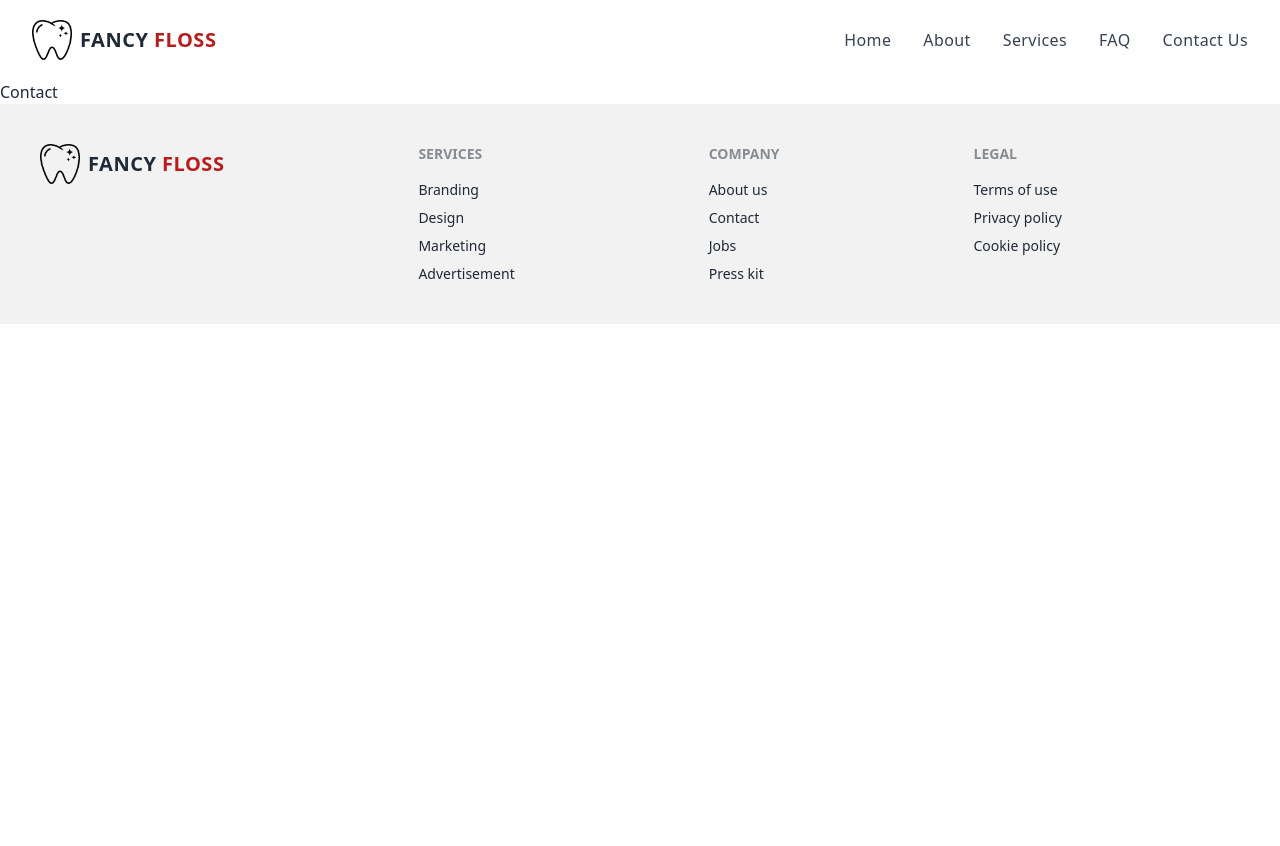
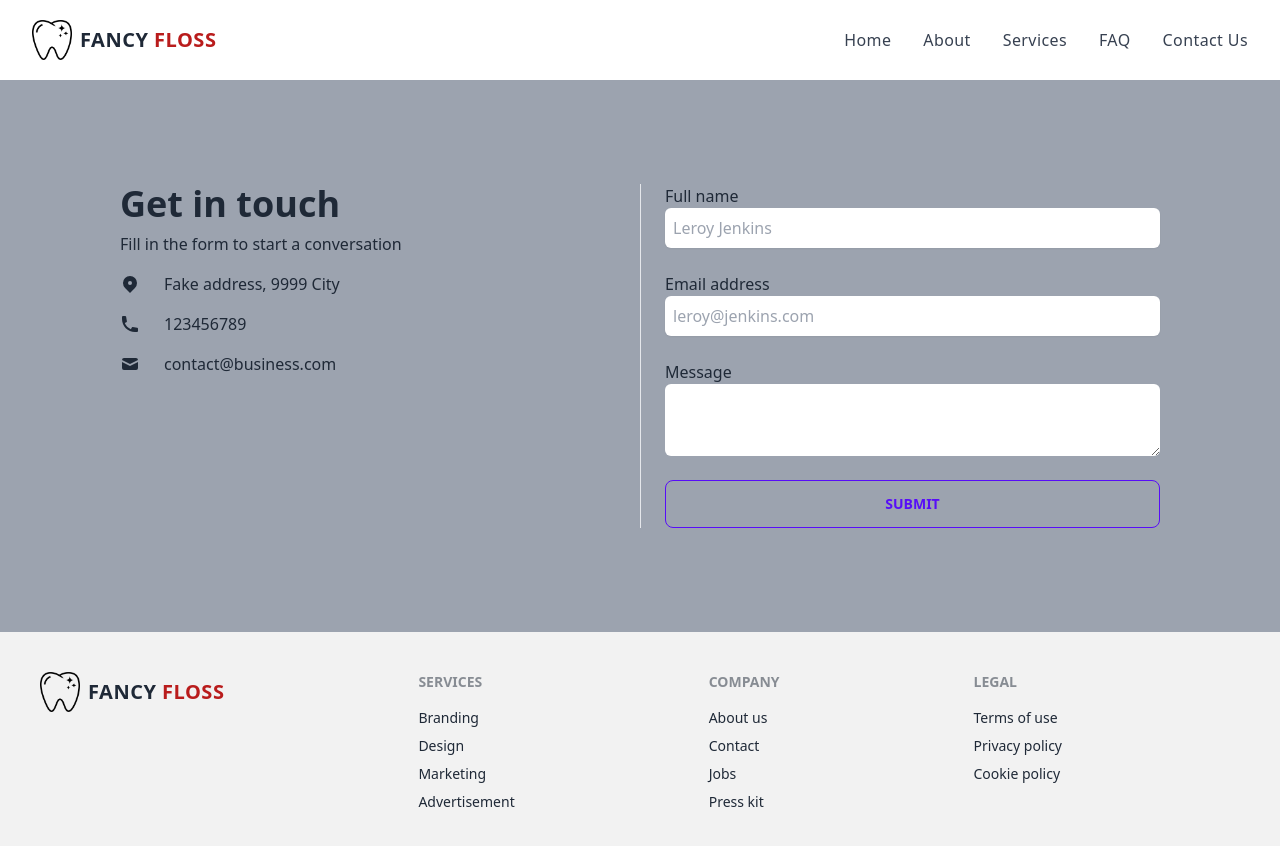
Before and after one commit to xnafi/Fancy-Floss-Client, a React (Create React App) app: page /contact in a window 1280 px wide. Shown: the top 846 px of the page. Before the commit the page ends 800 px from the top, so only its background shows below. Built offline with nearby package versions, Linux system fonts and the light colour scheme; no server answers; a web font is replaced by a local one.

Commit message:
faq and contact done

```diff
--- /dev/null
+++ b/src/components/Appoinment.jsx
@@ -0,0 +1,49 @@
+import React from 'react'
+
+const Appoinment = () => {
+    return (
+        <section className="px-2 dark:bg-gray-800 dark:text-gray-50">
+            <h3 className='text-center my-6 md:text-4xl uppercase font-bold '>Appoinment</h3>
+            <form novalidate="" action="" className="container flex flex-col mx-auto space-y-12 ng-untouched ng-pristine ng-valid">
+                <fieldset className="grid grid-cols-4 gap-6 p-6 rounded-md shadow-sm dark:bg-gray-900 bg-slate-400 text-white">
+                    <div className="space-y-2 col-span-full lg:col-span-1">
+                        <p className="font-medium">Personal Inormation</p>
+                        <p className="text-xs">Lorem ipsum dolor sit, amet consectetur adipisicing elit. Adipisci fuga autem eum!</p>
+                    </div>
+                    <div className="grid grid-cols-6 gap-4 col-span-full lg:col-span-3">
+                        <div className="col-span-full sm:col-span-3">
+                            <label for="firstname" className="text-sm">First name</label>
+                            <input id="firstname" type="text" placeholder="First name" className="w-full rounded-md focus:ring focus:ring-opacity-75 focus:ring-violet-400 dark:border-gray-700 dark:text-gray-900" />
+                        </div>
+                        <div className="col-span-full sm:col-span-3">
+                            <label for="lastname" className="text-sm">Last name</label>
+                            <input id="lastname" type="text" placeholder="Last name" className="w-full rounded-md focus:ring focus:ring-opacity-75 focus:ring-violet-400 dark:border-gray-700 dark:text-gray-900" />
+                        </div>
+                        <div className="col-span-full sm:col-span-3">
+                            <label for="email" className="text-sm">Email</label>
+                            <input id="email" type="email" placeholder="Email" className="w-full rounded-md focus:ring focus:ring-opacity-75 focus:ring-violet-400 dark:border-gray-700 dark:text-gray-900" />
+                        </div>
+                        <div className="col-span-full">
+                            <label for="address" className="text-sm">Address</label>
+                            <input id="address" type="text" placeholder="" className="w-full rounded-md focus:ring focus:ring-opacity-75 focus:ring-violet-400 dark:border-gray-700 dark:text-gray-900" />
+                        </div>
+                        <div className="col-span-full sm:col-span-2">
+                            <label for="city" className="text-sm">City</label>
+                            <input id="city" type="text" placeholder="" className="w-full rounded-md focus:ring focus:ring-opacity-75 focus:ring-violet-400 dark:border-gray-700 dark:text-gray-900" />
+                        </div>
+                        <div className="col-span-full sm:col-span-2">
+                            <label for="state" className="text-sm">State / Province</label>
+                            <input id="state" type="text" placeholder="" className="w-full rounded-md focus:ring focus:ring-opacity-75 focus:ring-violet-400 dark:border-gray-700 dark:text-gray-900" />
+                        </div>
+                        <div className="col-span-full sm:col-span-2">
+                            <label for="zip" className="text-sm">ZIP / Postal</label>
+                            <input id="zip" type="text" placeholder="" className="w-full rounded-md focus:ring focus:ring-opacity-75 focus:ring-violet-400 dark:border-gray-700 dark:text-gray-900" />
+                        </div>
+                    </div>
+                </fieldset>
+            </form>
+        </section>
+    )
+}
+
+export default Appoinment
--- a/src/components/Contact.jsx
+++ b/src/components/Contact.jsx
@@ -2,7 +2,50 @@ import React from 'react'
 
 const Contact = () => {
     return (
-        <div>Contact</div>
+        <section className="py-6 dark:bg-gray-800 dark:text-gray-50 bg-gray-400">
+            <div className="grid max-w-6xl grid-cols-1 px-6 mx-auto lg:px-8 md:grid-cols-2 md:divide-x md:py-20 py-10">
+                <div className="py-6 md:py-0 md:px-6">
+                    <h1 className="text-4xl font-bold">Get in touch</h1>
+                    <p className="pt-2 pb-4">Fill in the form to start a conversation</p>
+                    <div className="space-y-4">
+                        <p className="flex items-center">
+                            <svg xmlns="http://www.w3.org/2000/svg" viewBox="0 0 20 20" fill="currentColor" className="w-5 h-5 mr-2 sm:mr-6">
+                                <path fillRule="evenodd" d="M5.05 4.05a7 7 0 119.9 9.9L10 18.9l-4.95-4.95a7 7 0 010-9.9zM10 11a2 2 0 100-4 2 2 0 000 4z" clipRule="evenodd"></path>
+                            </svg>
+                            <span>Fake address, 9999 City</span>
+                        </p>
+                        <p className="flex items-center">
+                            <svg xmlns="http://www.w3.org/2000/svg" viewBox="0 0 20 20" fill="currentColor" className="w-5 h-5 mr-2 sm:mr-6">
+                                <path d="M2 3a1 1 0 011-1h2.153a1 1 0 01.986.836l.74 4.435a1 1 0 01-.54 1.06l-1.548.773a11.037 11.037 0 006.105 6.105l.774-1.548a1 1 0 011.059-.54l4.435.74a1 1 0 01.836.986V17a1 1 0 01-1 1h-2C7.82 18 2 12.18 2 5V3z"></path>
+                            </svg>
+                            <span>123456789</span>
+                        </p>
+                        <p className="flex items-center">
+                            <svg xmlns="http://www.w3.org/2000/svg" viewBox="0 0 20 20" fill="currentColor" className="w-5 h-5 mr-2 sm:mr-6">
+                                <path d="M2.003 5.884L10 9.882l7.997-3.998A2 2 0 0016 4H4a2 2 0 00-1.997 1.884z"></path>
+                                <path d="M18 8.118l-8 4-8-4V14a2 2 0 002 2h12a2 2 0 002-2V8.118z"></path>
+                            </svg>
+                            <span>contact@business.com</span>
+                        </p>
+                    </div>
+                </div>
+                <form novalidate="" className="flex flex-col py-6 space-y-6 md:py-0 md:px-6 ng-untouched ng-pristine ng-valid">
+                    <label className="block">
+                        <span className="mb-1">Full name</span>
+                        <input type="text" placeholder="Leroy Jenkins" className="block w-full rounded-md shadow-sm focus:ring focus:ring-opacity-75 focus:ring-violet-400 dark:bg-gray-800 p-2" />
+                    </label>
+                    <label className="block">
+                        <span className="mb-1">Email address</span>
+                        <input type="email" placeholder="leroy@jenkins.com" className="block w-full rounded-md shadow-sm focus:ring focus:ring-opacity-75 focus:ring-violet-400 dark:bg-gray-800 p-2" />
+                    </label>
+                    <label className="block">
+                        <span className="mb-1">Message</span>
+                        <textarea rows="3" className="block w-full rounded-md focus:ring focus:ring-opacity-75 focus:ring-violet-400 dark:bg-gray-800"></textarea>
+                    </label>
+                    <button className="btn btn-outline btn-primary">Submit</button>
+                </form>
+            </div>
+        </section>
     )
 }
 
--- a/src/components/Home.jsx
+++ b/src/components/Home.jsx
@@ -1,4 +1,5 @@
 import React from 'react'
+import Appoinment from './Appoinment'
 
 import Banner from './Banner'
 import ServicesHome from './ServicesHome'
@@ -8,6 +9,7 @@ const Home = () => {
     <>
       <Banner />
       <ServicesHome/>
+      <Appoinment/>
     </>
   )
 }
--- a/src/components/Service.jsx
+++ b/src/components/Service.jsx
@@ -7,7 +7,7 @@ const Service = () => {
 
     return (
         <div className='md:px-10 px-2'>
-            <div className="p-4 shadow-md dark:bg-gray-900 dark:text-gray-100 w-auto bg-gray-400 text-white rounded-lg">
+            <div className="p-4 shadow-md dark:bg-gray-900 dark:text-gray-100 w-auto bg-gray-400 text-white rounded-lg my-10">
                 <div className="flex justify-between pb-4 border-bottom">
                     <div className="flex items-center">
                         <a rel="noopener noreferrer" href="#" className="mb-0 capitalize dark:text-gray-100">Photography</a>
@@ -16,7 +16,7 @@ const Service = () => {
                 </div>
                 <div className="space-y-4">
                     <div className="space-y-2">
-                        <img src={image_1} alt="" className="block object-cover object-center w-full rounded-md h-72 dark:bg-gray-500" />
+                        <img src={image_1} alt="" className="block object-cover object-center w-full rounded-md h-72 dark:bg-gray-400" />
                     </div>
                     <div className="space-y-2">
                         <a rel="noopener noreferrer" href="#" className="block">
--- a/src/components/Services.jsx
+++ b/src/components/Services.jsx
@@ -18,7 +18,7 @@ const Services = () => {
           {
             services.map(data =>
 
-              <article key={data._id} className="flex flex-col dark:bg-gray-900 bg-slate-500 text-white rounded-lg p-3">
+              <article key={data._id} className="flex flex-col dark:bg-gray-900 bg-slate-400 text-white rounded-lg p-3">
                 <a rel="noopener noreferrer" href="#" aria-label="Te nulla oportere reprimique his dolorum">
                   {/* <img alt="" className="object-cover w-full h-52 dark:bg-gray-500" src={data.image} /> */}
                   <PhotoProvider>
--- a/src/components/ServicesHome.jsx
+++ b/src/components/ServicesHome.jsx
@@ -21,7 +21,7 @@ const ServicesHome = () => {
                     {
                         service.slice(0, 3).map(data =>
 
-                            <article key={data._id} className="flex flex-col dark:bg-gray-900 bg-slate-500 text-white rounded-lg p-3">
+                            <article key={data._id} className="flex flex-col dark:bg-gray-900 bg-slate-400 text-white rounded-lg p-3">
                                 <a rel="noopener noreferrer" href="#" aria-label="Te nulla oportere reprimique his dolorum">
                                     <img alt="" className="object-cover w-full h-52 dark:bg-gray-500" src={data.image} />
                                 </a>
```
Also changed, not shown: src/components/Faq.jsx (+24 -1 lines).
